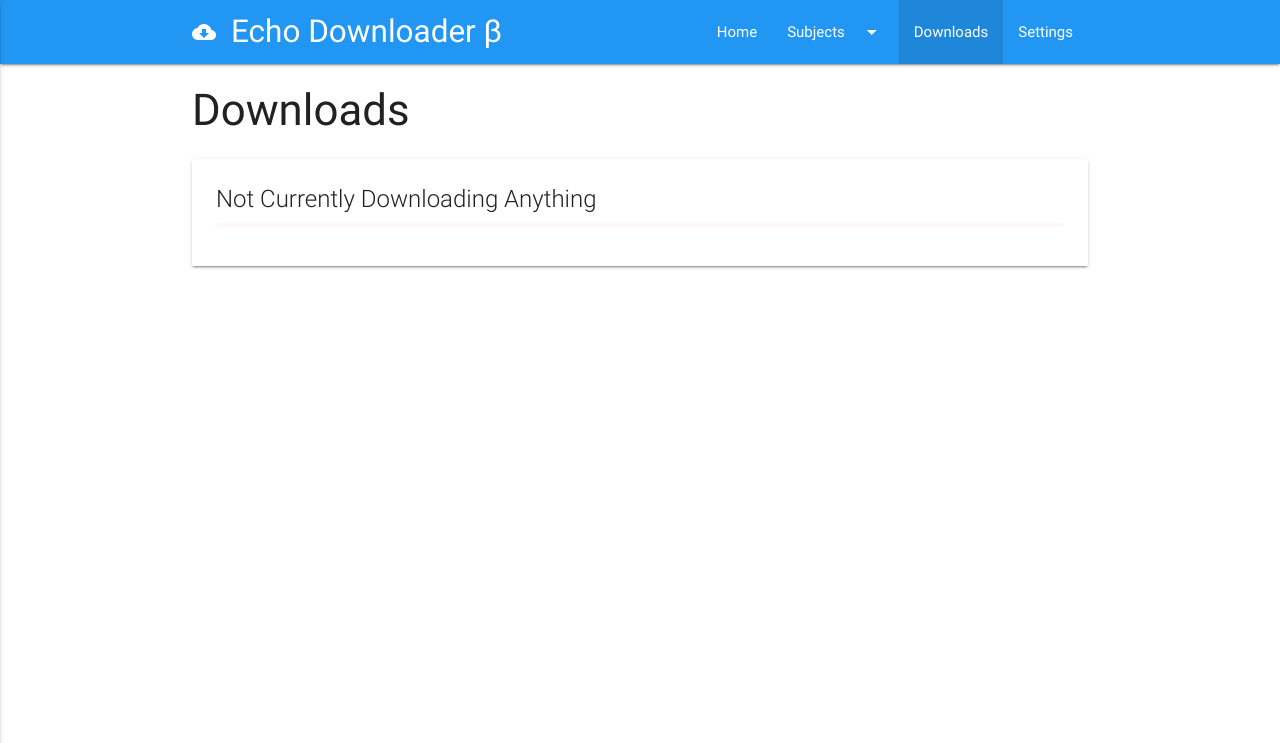
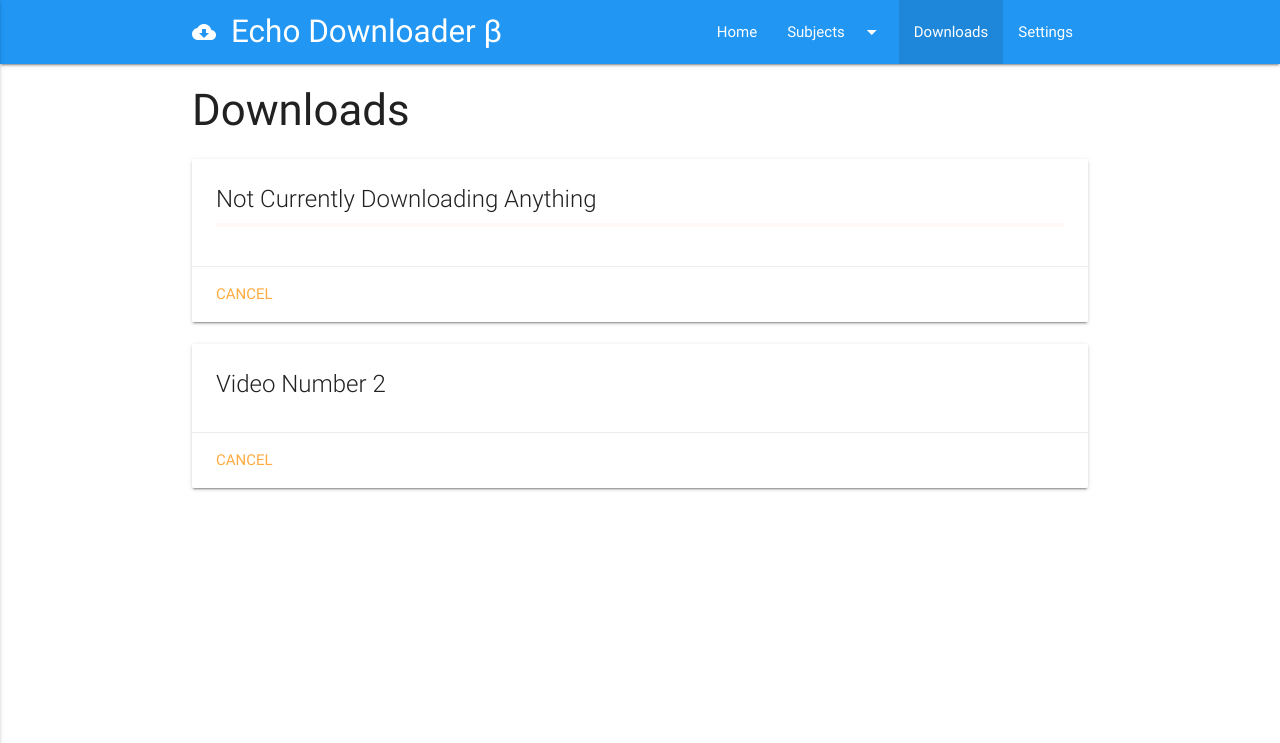
Before and after one commit to aidankinzett/EchoDownloader, a Flask app: page /downloads in a window 1280 px wide. Shown: the top 743 px of the page. Run offline with Flask 2, Linux system fonts and the light colour scheme; parts of the project's set-up code (start-up, migrations or seed data) failed here and were passed over; some libraries are stand-ins or nearby versions.

Commit message:
added cancel buttons that dont do anythin

```diff
--- a/templates/downloads.html
+++ b/templates/downloads.html
@@ -21,9 +21,20 @@ class="active"
                         <div class="determinate" id="card1-progress" style="width: 0%"></div>
                     </div>
                 </div>
-{#                <div class="card-action">#}
-{#                    <a href="#">Cancel</a>#}
-{#                </div>#}
+                <div class="card-action">
+                    <a href="#">Cancel</a>
+                </div>
+            </div>
+        </div>
+        <div class="col s12">
+            <div class="card">
+                <div class="card-content">
+                    <span class="card-title" id="card1-title">Video Number 2</span>
+                    <p id="card1-words"></p>
+                </div>
+                <div class="card-action">
+                    <a href="#">Cancel</a>
+                </div>
             </div>
         </div>
     </div>
```
